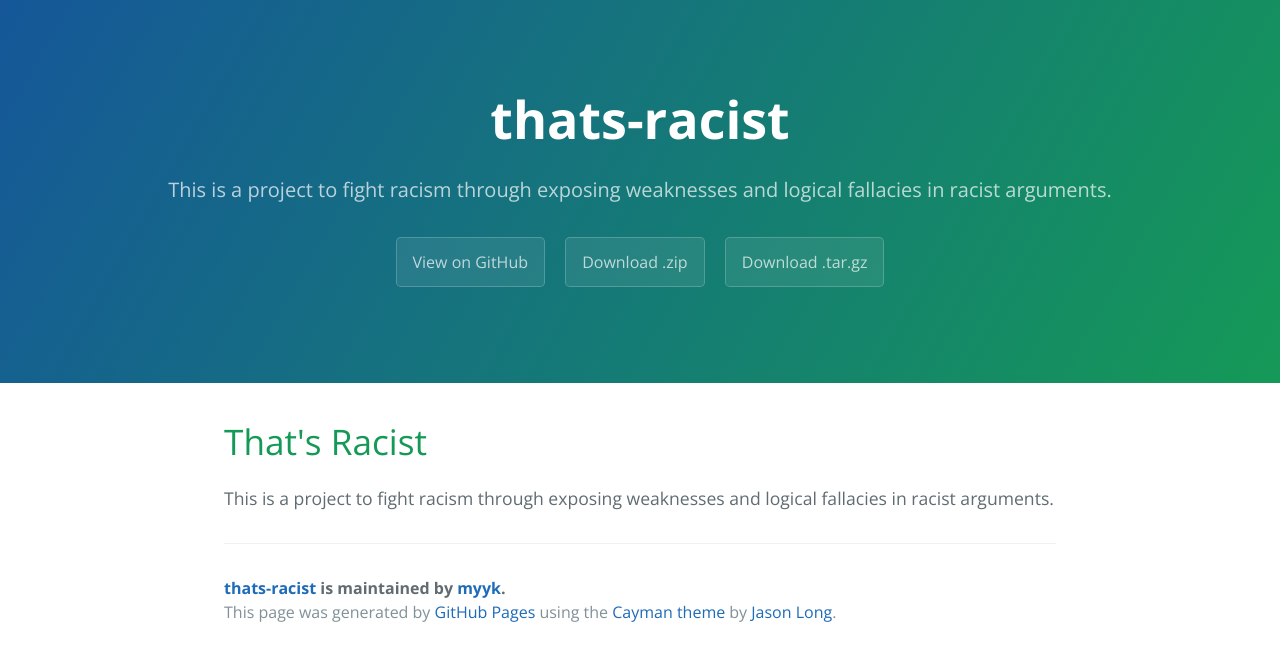
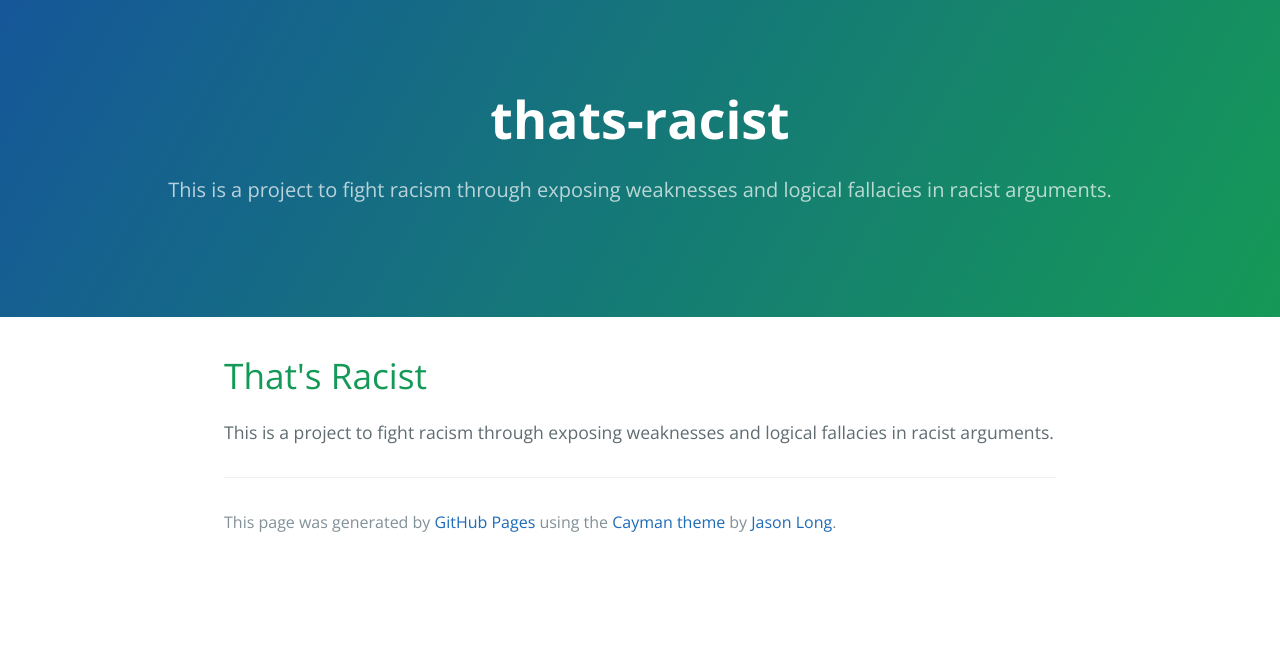
Before and after one commit to myyk/thats-racist, a plain HTML site: page index.html in a window 1280 px wide. Drawn offline with nearby package versions, Linux system fonts and the light colour scheme.

Commit message:
Update index.html

```diff
--- a/index.html
+++ b/index.html
@@ -13,9 +13,6 @@
     <section class="page-header">
       <h1 class="project-name">thats-racist</h1>
       <h2 class="project-tagline">This is a project to fight racism through exposing weaknesses and logical fallacies in racist arguments.</h2>
-      <a href="https://github.com/myyk/thats-racist" class="btn">View on GitHub</a>
-      <a href="https://github.com/myyk/thats-racist/zipball/master" class="btn">Download .zip</a>
-      <a href="https://github.com/myyk/thats-racist/tarball/master" class="btn">Download .tar.gz</a>
     </section>
 
     <section class="main-content">
@@ -25,14 +22,12 @@
 <p>This is a project to fight racism through exposing weaknesses and logical fallacies in racist arguments.</p>
 
       <footer class="site-footer">
-        <span class="site-footer-owner"><a href="https://github.com/myyk/thats-racist">thats-racist</a> is maintained by <a href="https://github.com/myyk">myyk</a>.</span>
-
         <span class="site-footer-credits">This page was generated by <a href="https://pages.github.com">GitHub Pages</a> using the <a href="https://github.com/jasonlong/cayman-theme">Cayman theme</a> by <a href="https://twitter.com/jasonlong">Jason Long</a>.</span>
       </footer>
 
     </section>
 
-            <script type="text/javascript">
+          <script type="text/javascript">
             var gaJsHost = (("https:" == document.location.protocol) ? "https://ssl." : "http://www.");
             document.write(unescape("%3Cscript src='" + gaJsHost + "google-analytics.com/ga.js' type='text/javascript'%3E%3C/script%3E"));
           </script>
```
